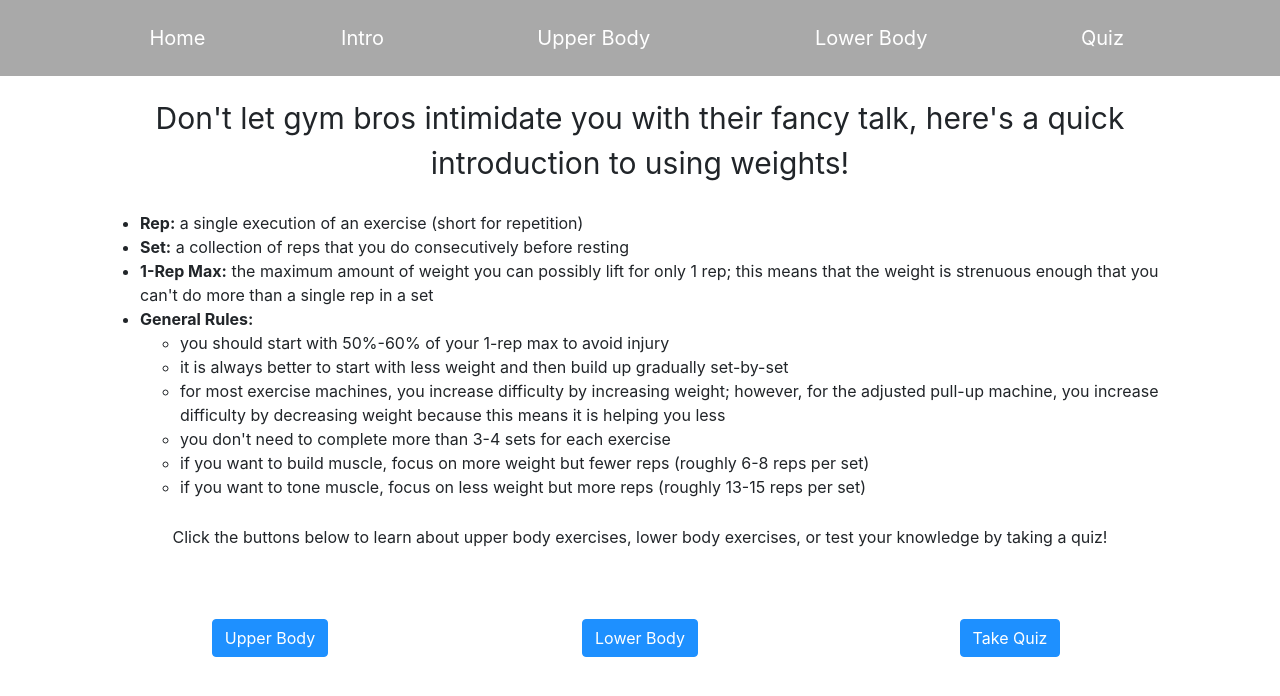
After one commit to hannah-w-huang/ui-project, a Flask app: page /weight_intro in a window 1280 px wide. The commit adds this page. Shown: the top 696 px of the page. Run offline with Flask 3, Linux system fonts and the light colour scheme; some libraries are stand-ins or nearby versions.

Commit message:
Added weight intro page/nav and formatted learning

```diff
--- a/server.py
+++ b/server.py
@@ -152,6 +152,9 @@ def learn(lesson_id):
 
    return jsonify({"name": name, "motion": motion, "muscles": muscles, "video": video, "image": image})
 
+@app.route('/weight_intro')
+def weight_intro():
+   return render_template('weight_intro.html')
 
 if __name__ == '__main__':
    app.run(debug = True)
--- a/static/main.css
+++ b/static/main.css
@@ -162,7 +162,7 @@ nav {
 }
 
 .homeButtons {
-  margin-top: 80px;
+  margin-top: 70px;
 }
 
 .quiz-home {
@@ -183,3 +183,22 @@ nav {
 .answer-option {
   margin: 5px;
 }
+
+.button-description{
+  margin-top: 10px;
+}
+
+.weight-intro-title{
+  font-size: 30px;
+  margin-bottom: 25px;
+}
+
+.btn-primary{
+  background-color: #1E90FF;
+  border-color: #1E90FF;
+}
+
+.btn-primary:hover{
+  background-color: #0041C2;
+  border-color: #0041C2;
+}
--- /dev/null
+++ b/static/weight_intro.js
@@ -0,0 +1,16 @@
+$(document).ready(function () {
+    $('#home_to_upper').click(function(e) {
+        e.preventDefault();
+        window.location.href = '/upper_body';
+    });
+
+    $('#home_to_lower').click(function(e) {
+        e.preventDefault();
+        window.location.href = '/lower_body';
+    });
+
+    $('#home_to_quiz').click(function(e) {
+        e.preventDefault();
+        window.location.href = '/quiz';
+    });
+});
--- a/templates/layout.html
+++ b/templates/layout.html
@@ -26,8 +26,11 @@
   <body>
     <nav class="navbar navbar-expand-lg navbar-dark bg-navy">
       <div class="container">
-        <div class="col-3 format-top-link">
+        <div class="col-2 format-top-link">
           <a class="navbar-brand nav-text" href="/">Home</a>
+        </div>
+        <div class="col-2 format-top-link">
+          <a class="navbar-brand nav-text" href="/weight_intro">Intro</a>
         </div>
         <div class="col-3 format-top-link">
           <a class="navbar-brand nav-text" href="/upper_body">Upper Body</a>
@@ -35,7 +38,7 @@
         <div class="col-3 format-top-link">
           <a class="navbar-brand nav-text" href="/lower_body">Lower Body</a>
         </div>
-        <div class="col-3 format-top-link">
+        <div class="col-2 format-top-link">
           <a class="navbar-brand nav-text" href="/quiz">Quiz</a>
         </div>
       </div>
--- /dev/null
+++ b/templates/weight_intro.html
@@ -0,0 +1,52 @@
+{% extends "layout.html" %} {% block content %}
+
+<script
+  type="text/javascript"
+  src="{{ url_for('static', filename = 'weight_intro.js') }}"
+></script>
+
+<div class = "container">
+  <div class="center">
+    <div class="weight-intro-title">
+        Don't let gym bros intimidate you with their fancy talk, here's a quick introduction to using weights!
+    </div>
+  </div>
+  <div>
+    <ul>
+        <li><strong>Rep:</strong> a single execution of an exercise (short for repetition)</li>
+        <li><strong>Set:</strong> a collection of reps that you do consecutively before resting</li>
+        <li><strong>1-Rep Max:</strong> the maximum amount of weight you can possibly lift for only 1 rep; this means that the weight is strenuous enough that you can't do more than a single rep in a set</li>
+        <li><strong>General Rules:</strong>
+            <ul>
+                <li>you should start with 50%-60% of your 1-rep max to avoid injury</li>
+                <li>it is always better to start with less weight and then build up gradually set-by-set</li>
+                <li>for most exercise machines, you increase difficulty by increasing weight; however, for the adjusted pull-up machine, you increase difficulty by decreasing weight because this means it is helping you less</li>
+                <li>you don't need to complete more than 3-4 sets for each exercise</li>
+                <li>if you want to build muscle, focus on more weight but fewer reps (roughly 6-8 reps per set)</li>
+                <li>if you want to tone muscle, focus on less weight but more reps (roughly 13-15 reps per set)</li>
+            </ul>
+        </li>
+    </ul>
+  </div>
+  <div class = "center">
+    <div class="button-description"> Click the buttons below to learn about upper body exercises, lower body exercises, or test your knowledge by taking a quiz!</div>
+
+      <div class = "homeButtons">
+        <div class = "row text-center">
+          <div class="col-4 format-button">
+            <button type="button" class="btn btn-primary" id="home_to_upper">Upper Body</button>
+          </div>
+
+          <div class="col-4 format-button">
+            <button type="button" class="btn btn-primary" id="home_to_lower">Lower Body</button>
+          </div>
+
+          <div class="col-4 format-button">
+            <button type="button" class="btn btn-primary" id="home_to_quiz">Take Quiz</button>
+          </div>
+        </div>
+      </div>
+  </div>
+</div>
+
+{% endblock %}
```
Also changed, not shown: static/welcome.js (+2 -12 lines), templates/lower_body_exercise.html (+15 -9 lines), templates/upper_body_exercise.html (+16 -15 lines), templates/welcome.html (+3 -13 lines).
